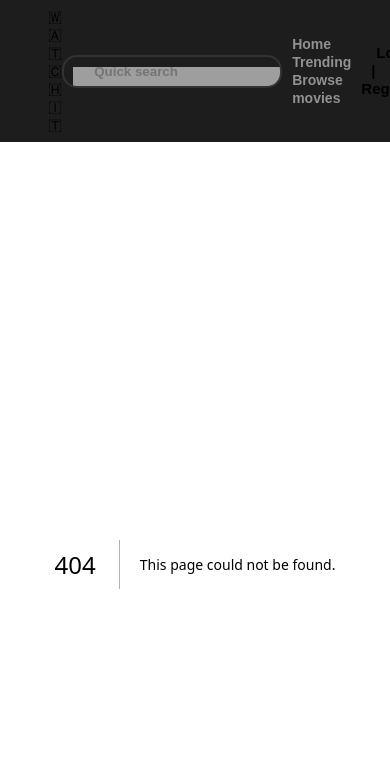
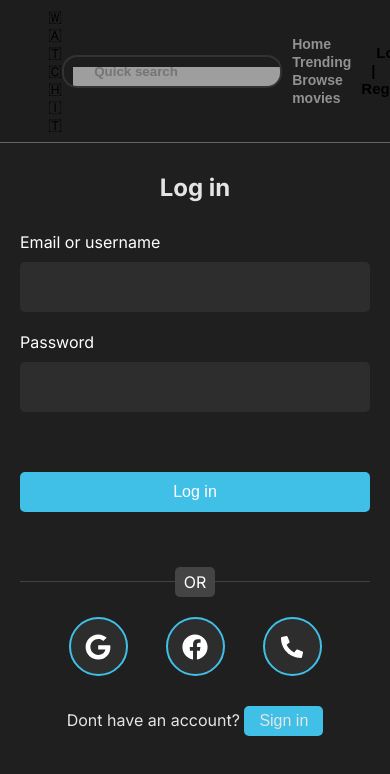
Before and after one commit to dzoniD/Watchit, a Next.js app: page /login in a window 390 px wide. Before the commit this address had no page. Shown: the top 774 px of the page. Built offline with nearby package versions, Linux system fonts and the light colour scheme; grey boxes are pictures that could not be loaded.

Commit message:
created login mobile page, added font to the project

```diff
--- a/app/layout.tsx
+++ b/app/layout.tsx
@@ -1,10 +1,14 @@
 import './globals.css'
 import Header from '../components/header/Header';
+
+import { Inter } from 'next/font/google'
 
 export const metadata = {
   title: 'Watchit',
   description: 'Generated by create next app',
 }
+
+const inter = Inter({ subsets: ['latin'] })
 
 export default function RootLayout({
   children,
@@ -13,9 +17,10 @@ export default function RootLayout({
 }) {
   return (
     <html lang="en">
-      <body>
+      <body className={inter.className}>
       <Header/>
-        {children}</body>
+        {children}
+      </body>
     </html>
   )
 }
--- /dev/null
+++ b/app/login/page.module.css
@@ -0,0 +1,107 @@
+
+.container{
+  background-color: #1F1F1F;
+  height: 100vh;
+  position: relative;
+  overflow: auto;
+  padding: 0 20px;
+}
+
+.title {
+  font-size: 24px;
+  color: #E4E4E4;
+  text-align: center;
+  margin: 30px 0;
+}
+
+.inputField{
+  display: flex;
+  flex-direction: column;
+  margin-bottom: 20px;
+}
+
+.label{
+  color: #fff;
+  margin-bottom: 10px;
+}
+
+#email{
+  height: 50px;
+  background-color: #ffffff10;
+  border-radius: 5px;
+  border: none;
+}
+
+.button{
+  width: 100%;
+  height: 40px;
+  color: #fff;
+  background-color: #40C0E7;
+  border: none;
+  border-radius: 5px;
+  margin-top: 40px;
+  margin-bottom: 40px;
+  font-size: 16px;
+}
+
+.line{
+  border-bottom: 1px solid rgba(255, 255, 255, 0.158);
+  display: flex;
+  justify-content: center;
+  height: 30px;
+}
+
+.box{
+  width: 40px;
+  height: 30px;
+  background-color: #464646f6;
+  border-radius: 5px;
+  display: flex;
+  align-items: center;
+  justify-content: center;
+  color: #fff;
+  text-transform: uppercase;
+  position: relative;
+  top: 50%;
+}
+
+.socials{
+  display: flex;
+  justify-content: center;
+}
+
+.social{
+  height: 59px;
+  width: 59px;
+  border: 2px solid #40C0E7;
+  background-color: #ffffff10;
+  border-radius: 50px;
+  margin-top: 35px;
+  display: flex;
+  justify-content: center;
+  align-items: center;
+  margin-right: 38px;
+}
+
+.social:last-child{
+  margin-right: 0px;
+}
+
+
+
+.text{
+  text-align: center;
+  margin-top: 30px;
+  color: #E4E4E4;
+}
+
+.loginButton{
+  color: #E4E4E4;
+  background-color: #40C0E7;
+  border: none;
+  border-radius: 5px;
+  height: 30px;
+  width: fit-content;
+  padding: 5px 15px;
+  font-size: 16px;
+}
--- /dev/null
+++ b/app/login/page.tsx
@@ -0,0 +1,48 @@
+// import Image from 'next/image'
+// import { Inter } from 'next/font/google'
+import styles from './page.module.css'
+import { FaGoogle,FaFacebook,FaPhoneAlt } from "react-icons/fa";
+import { Movies, MoviesApiRes } from '@/types';
+import getPopularMovies from '../../lib/getPopularMovies';
+
+// const inter = Inter({ subsets: ['latin'] })
+
+export default async function LoginPage() {
+
+  return (
+    <div className={styles.container}>
+      <h1 className={styles.title}>Log in</h1>
+      <div>
+          <div className={styles.inputField}>
+            <label htmlFor="email" className={styles.label}>Email or username</label>
+            <input type="email" name="email" id={styles.email} />
+          </div>
+          <div className={styles.inputField}>
+            <label htmlFor="email" className={styles.label}>Password</label>
+            <input type="password" name="email" id={styles.email} />
+          </div>
+
+          <button className={styles.button}>Log in</button>
+          <div className={styles.line}>
+            <div className={styles.box}>OR</div>
+          </div>
+
+          <div className={styles.socials}>
+              <div className={styles.social}>
+              <FaGoogle size={26} color={'white'} />
+              </div>
+              <div className={styles.social}>
+              <FaFacebook size={26} color={'white'} />
+              </div>
+              <div className={styles.social}>
+              <FaPhoneAlt size={22} color={'white'} />
+              </div>
+          </div>
+
+          <div>
+            <p className={styles.text}>Dont have an account? <button className={styles.loginButton}>Sign in</button></p>
+          </div>
+      </div>
+    </div>
+  )
+}
--- a/components/header/header.module.css
+++ b/components/header/header.module.css
@@ -4,6 +4,7 @@
     padding: 0.5rem 3rem;
     background-color: #1d1d1d;
     font-family: Arimo,Arial,Helvetica,"Lucida Grande",sans-serif;
+    border-bottom: 1px solid rgba(255, 255, 255, 0.308);
 }
 
 .search{
--- a/package.json
+++ b/package.json
@@ -10,6 +10,7 @@
     "prepare": "husky install"
   },
   "dependencies": {
+    "@next/font": "^13.4.9",
     "@types/node": "18.15.3",
     "@types/react": "18.0.28",
     "@types/react-dom": "18.0.11",
@@ -20,6 +21,7 @@
     "next": "13.2.4",
     "react": "18.2.0",
     "react-dom": "18.2.0",
+    "react-icons": "^4.10.1",
     "react-modal": "^3.16.1",
     "typescript": "4.9.5"
   },
```
Also changed, not shown: 1 other file (tests, documents, lock files or other folders).
